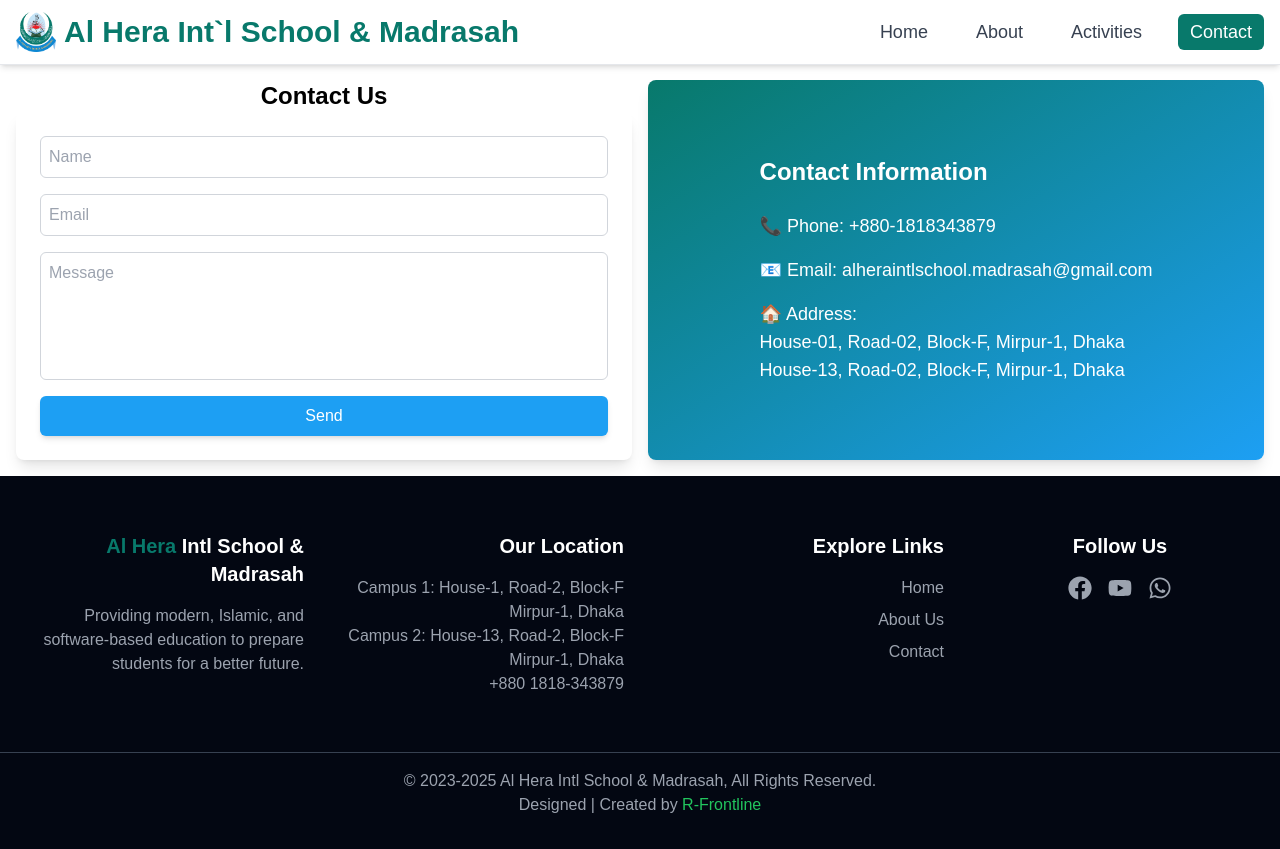
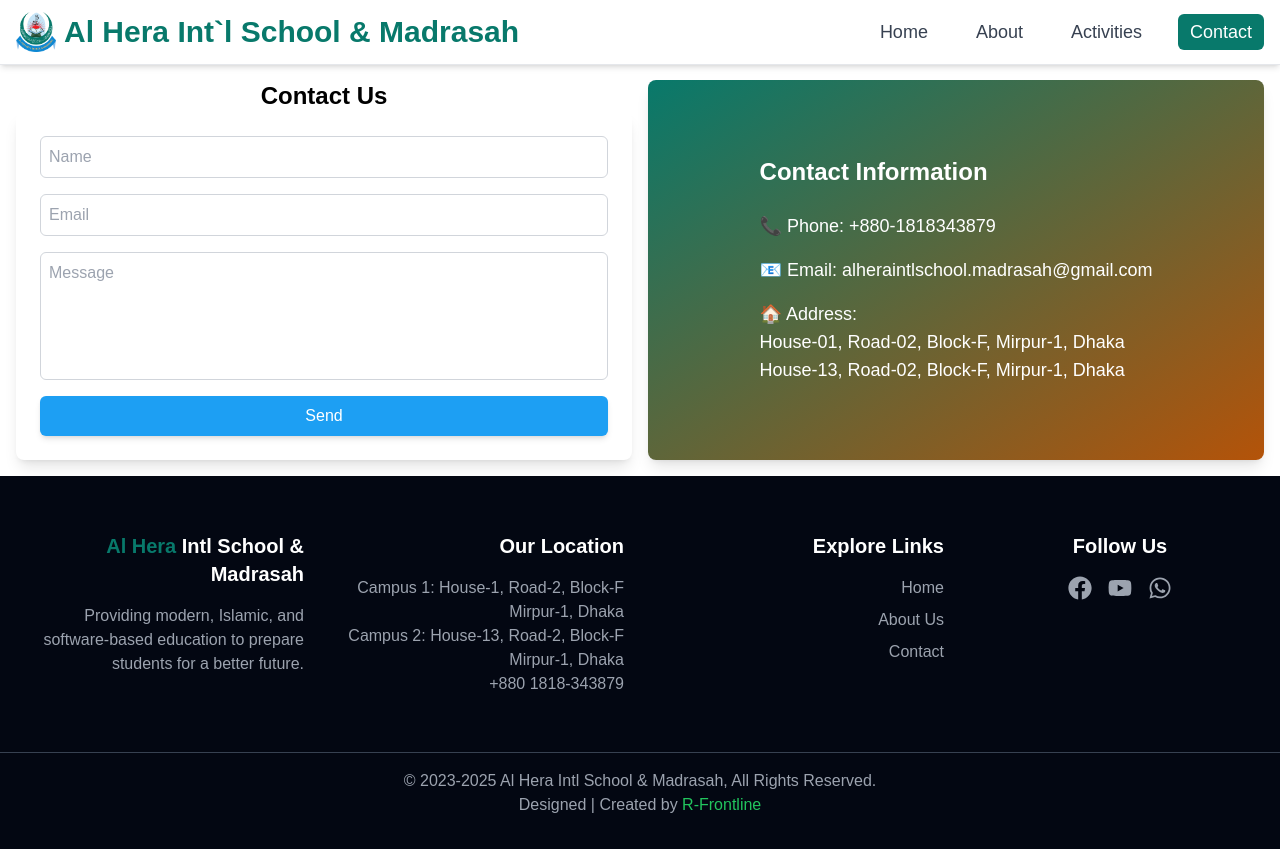
Before and after one commit to pally0091/al-hera-islami-school, a React (Vite) app: page /contact in a window 1280 px wide. Built offline with nearby package versions, Linux system fonts and the light colour scheme.

Commit message:
enhance Navbar component with prop-types linting; add custom scrollbar styles; update Contact and Home pages for improved styling

```diff
--- a/src/componants/Navbar.jsx
+++ b/src/componants/Navbar.jsx
@@ -1,3 +1,4 @@
+/* eslint-disable react/prop-types */
 import { motion } from "framer-motion";
 import { useState } from "react";
 import { HiMenuAlt4 } from "react-icons/hi";
--- a/src/index.css
+++ b/src/index.css
@@ -8,3 +8,18 @@
 body {
   font-family: "Kanit", sans-serif;
 }
+
+::-webkit-scrollbar {
+  width: 10px;
+}
+::-webkit-scrollbar-thumb {
+  background-color: #4a5568;
+  border-radius: 5px;
+}
+::-webkit-scrollbar-thumb:hover {
+  background-color: #558ff1;
+  border-radius: 5px;
+}
+::-webkit-scrollbar-track {
+  background: #f1f1f1;
+}
--- a/src/pages/Contact.jsx
+++ b/src/pages/Contact.jsx
@@ -51,7 +51,7 @@
 const ContactInfo = () => {
   return (
     <motion.div
-      className="text-white p-6 rounded-lg shadow-lg bg-gradient-to-br from-brandGreen to-brandBlue flex flex-col items-center gap-3 justify-center text-justify "
+      className="text-white p-6 rounded-lg shadow-lg bg-gradient-to-br from-brandGreen to-amber-700 flex flex-col items-center gap-3 justify-center text-justify "
       initial={{ opacity: 0, x: -50 }}
       animate={{ opacity: 1, x: 0 }}
       transition={{ duration: 0.8, ease: "easeOut" }}
--- a/src/pages/Home.jsx
+++ b/src/pages/Home.jsx
@@ -37,7 +37,7 @@
           Welcome to{" "}
           <span className="text-yellow-300">Al Hera Intl School</span>
         </h1>
-        <p className="text-lg lg:text-2xl mt-4">
+        <p className="text-lg lg:text-2xl mt-4 px-2 lg:px-0">
           A modern Islamic school ensuring quality education and values.
         </p>
         <Link
```
